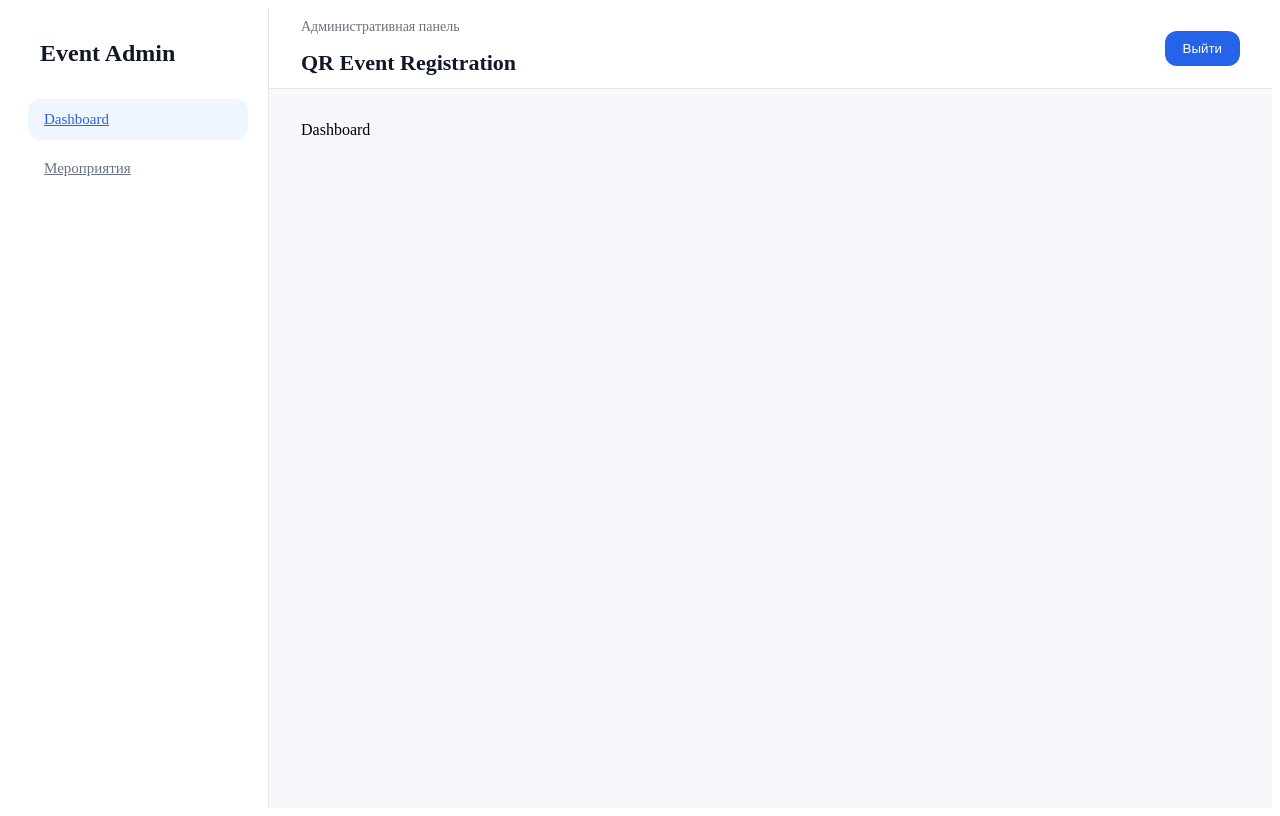
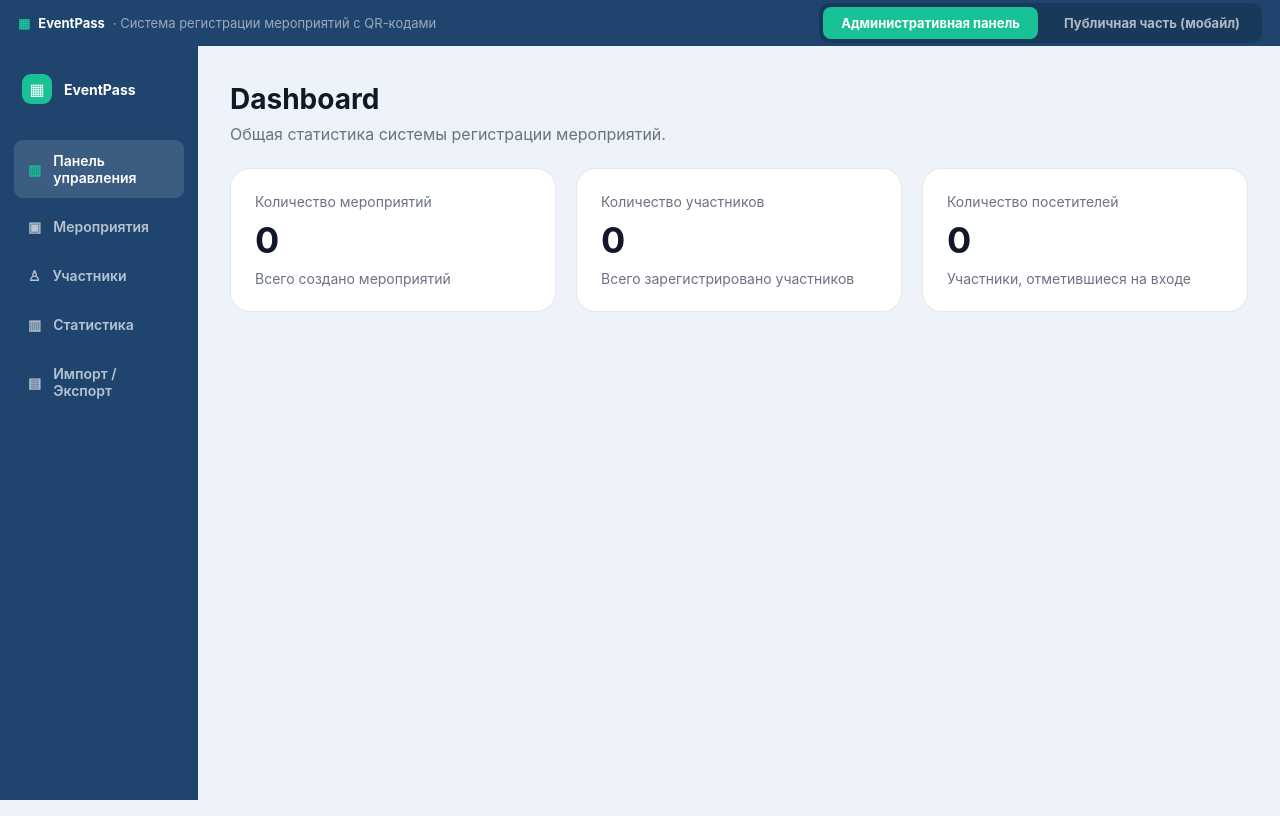
Before and after one commit to event-registration-team/qr-frontend, a React (Vite) app: page /dashboard in a window 1280 px wide. Built offline with nearby package versions, Linux system fonts and the light colour scheme.

Commit message:
match admin layout design

```diff
--- a/src/components/Header/Header.css
+++ b/src/components/Header/Header.css
@@ -1,47 +1,63 @@
 .header {
+  position: fixed;
+  top: 0;
+  left: 0;
+  z-index: 20;
 
-  height: 80px;
-
-  padding: 0 32px;
+  width: 100%;
+  height: 46px;
 
   display: flex;
-
   align-items: center;
-
   justify-content: space-between;
 
-  background: #ffffff;
+  padding: 0 18px;
 
-  border-bottom: 1px solid #e5e7eb;
-
+  background: var(--color-primary);
+  color: #ffffff;
 }
 
-.header__subtitle {
+.header__brand {
+  display: flex;
+  align-items: center;
+  gap: 8px;
 
-  font-size: 14px;
-
-  color: #6b7280;
-
+  font-size: 13px;
 }
 
-.header__title {
-
-  font-size: 22px;
-
-  color: #111827;
-
+.header__brand span {
+  color: rgba(255, 255, 255, 0.55);
 }
 
-.header__logout {
+.header__icon {
+  color: var(--color-accent);
+  font-weight: 700;
+}
 
-  padding: 10px 18px;
+.header__tabs {
+  display: flex;
+  gap: 8px;
 
+  padding: 4px;
+
+  border-radius: 10px;
+  background: rgba(0, 0, 0, 0.18);
+}
+
+.header__tab {
   border: none;
+  border-radius: 8px;
 
-  border-radius: 12px;
+  padding: 8px 18px;
 
-  background: #2563eb;
+  background: transparent;
+  color: rgba(255, 255, 255, 0.65);
 
+  font-size: 13px;
+  font-weight: 700;
+}
+
+.header__tab--active {
+  background: var(--color-accent);
   color: #ffffff;
-
 }
--- a/src/components/Header/Header.tsx
+++ b/src/components/Header/Header.tsx
@@ -3,14 +3,20 @@ import './Header.css';
 export function Header() {
   return (
     <header className="header">
-      <div>
-        <p className="header__subtitle">Административная панель</p>
-        <h1 className="header__title">QR Event Registration</h1>
+      <div className="header__brand">
+        <div className="header__icon">▦</div>
+        <strong>EventPass</strong>
+        <span>· Система регистрации мероприятий с QR-кодами</span>
       </div>
 
-      <button type="button" className="header__logout">
-        Выйти
-      </button>
+      <div className="header__tabs">
+        <button className="header__tab header__tab--active" type="button">
+          Административная панель
+        </button>
+        <button className="header__tab" type="button">
+          Публичная часть (мобайл)
+        </button>
+      </div>
     </header>
   );
 }
--- a/src/components/Sidebar/Sidebar.css
+++ b/src/components/Sidebar/Sidebar.css
@@ -1,53 +1,68 @@
 .sidebar {
-  width: 260px;
-  min-height: 100vh;
+  width: 198px;
+  min-height: calc(100vh - 46px);
 
-  background: #ffffff;
+  padding: 28px 14px;
 
-  border-right: 1px solid #e5e7eb;
+  background: var(--color-primary);
+  color: #ffffff;
 }
 
-.sidebar__logo {
-  padding: 32px;
+.sidebar__brand {
+  display: flex;
+  align-items: center;
+  gap: 12px;
 
-  font-size: 24px;
-  font-weight: 700;
+  margin-bottom: 36px;
+  padding: 0 8px;
+}
 
-  color: #111827;
+.sidebar__brand-icon {
+  width: 30px;
+  height: 30px;
+
+  display: grid;
+  place-items: center;
+
+  border-radius: 9px;
+  background: var(--color-accent);
+}
+
+.sidebar__brand strong {
+  font-size: 14px;
 }
 
 .sidebar__nav {
   display: flex;
   flex-direction: column;
-
   gap: 8px;
-
-  padding: 0 20px;
 }
 
 .sidebar__link {
-  padding: 12px 16px;
+  display: flex;
+  align-items: center;
+  gap: 12px;
 
-  border-radius: 12px;
+  padding: 12px 14px;
 
-  font-size: 15px;
-  font-weight: 500;
+  border-radius: 9px;
 
-  color: #6b7280;
+  color: rgba(255, 255, 255, 0.68);
 
-  transition:
-    background-color 0.2s ease,
-    color 0.2s ease;
+  font-size: 14px;
+  font-weight: 600;
 }
 
 .sidebar__link:hover {
-  background: #f3f4f6;
-
-  color: #111827;
+  background: rgba(255, 255, 255, 0.08);
+  color: #ffffff;
 }
 
 .sidebar__link--active {
-  background: #eff6ff;
+  background: rgba(255, 255, 255, 0.13);
+  color: #ffffff;
+}
 
-  color: #2563eb;
+.sidebar__link--active span {
+  color: var(--color-accent);
 }
--- a/src/components/Sidebar/Sidebar.tsx
+++ b/src/components/Sidebar/Sidebar.tsx
@@ -5,30 +5,31 @@ import { ROUTES } from '../../router/routes';
 import './Sidebar.css';
 
 const menuItems = [
-  {
-    title: 'Dashboard',
-    path: ROUTES.dashboard,
-  },
-  {
-    title: 'Мероприятия',
-    path: ROUTES.events,
-  },
+  { title: 'Панель управления', path: ROUTES.dashboard, icon: '▥' },
+  { title: 'Мероприятия', path: ROUTES.events, icon: '▣' },
+  { title: 'Участники', path: ROUTES.participants, icon: '♙' },
+  { title: 'Статистика', path: ROUTES.statistics, icon: '▥' },
+  { title: 'Импорт / Экспорт', path: ROUTES.importExport, icon: '▤' },
 ];
 
 export function Sidebar() {
   return (
     <aside className="sidebar">
-      <div className="sidebar__logo">Event Admin</div>
+      <div className="sidebar__brand">
+        <div className="sidebar__brand-icon">▦</div>
+        <strong>EventPass</strong>
+      </div>
 
       <nav className="sidebar__nav">
         {menuItems.map((item) => (
           <NavLink
-            key={item.path}
+            key={item.title}
             to={item.path}
             className={({ isActive }) =>
               isActive ? 'sidebar__link sidebar__link--active' : 'sidebar__link'
             }
           >
+            <span>{item.icon}</span>
             {item.title}
           </NavLink>
         ))}
--- /dev/null
+++ b/src/components/StatsCard/StatsCard.css
@@ -0,0 +1,34 @@
+.stats-card {
+  padding: 24px;
+
+  border-radius: 20px;
+
+  background: #ffffff;
+
+  border: 1px solid #e5e7eb;
+}
+
+.stats-card__title {
+  margin-bottom: 12px;
+
+  font-size: 14px;
+
+  color: #6b7280;
+}
+
+.stats-card__value {
+  display: block;
+
+  font-size: 36px;
+  line-height: 1;
+
+  color: #111827;
+}
+
+.stats-card__description {
+  margin-top: 12px;
+
+  font-size: 14px;
+
+  color: #6b7280;
+}
--- /dev/null
+++ b/src/components/StatsCard/StatsCard.tsx
@@ -0,0 +1,20 @@
+import './StatsCard.css';
+
+interface StatsCardProps {
+  title: string;
+  value: number;
+  description?: string;
+}
+
+export function StatsCard({ title, value, description }: StatsCardProps) {
+  return (
+    <article className="stats-card">
+      <p className="stats-card__title">{title}</p>
+      <strong className="stats-card__value">{value}</strong>
+
+      {description && (
+        <p className="stats-card__description">{description}</p>
+      )}
+    </article>
+  );
+}
--- a/src/layouts/AdminLayout/AdminLayout.css
+++ b/src/layouts/AdminLayout/AdminLayout.css
@@ -1,33 +1,15 @@
 .admin-layout {
   min-height: 100vh;
-
   display: flex;
-
-  background: #f6f8fb;
+  padding-top: 46px;
+  background: var(--color-bg);
 }
 
 .admin-layout__content {
   flex: 1;
-
-  display: flex;
-
-  flex-direction: column;
+  min-width: 0;
 }
 
 .admin-layout__main {
-  flex: 1;
-
-  padding: 32px;
+  padding: 36px 32px;
 }
-
-@media (max-width: 768px) {
-
-  .admin-layout {
-    flex-direction: column;
-  }
-
-  .admin-layout__main {
-    padding: 20px;
-  }
-
-}
--- /dev/null
+++ b/src/pages/DashboardPage/DashboardPage.css
@@ -0,0 +1,45 @@
+.dashboard-page {
+  display: flex;
+  flex-direction: column;
+
+  gap: 24px;
+}
+
+.dashboard-page__header {
+  display: flex;
+  flex-direction: column;
+
+  gap: 8px;
+}
+
+.dashboard-page__title {
+  font-size: 28px;
+
+  color: #111827;
+}
+
+.dashboard-page__description {
+  font-size: 16px;
+
+  color: #6b7280;
+}
+
+.dashboard-page__grid {
+  display: grid;
+
+  grid-template-columns: repeat(3, minmax(0, 1fr));
+
+  gap: 20px;
+}
+
+@media (max-width: 1024px) {
+  .dashboard-page__grid {
+    grid-template-columns: repeat(2, minmax(0, 1fr));
+  }
+}
+
+@media (max-width: 640px) {
+  .dashboard-page__grid {
+    grid-template-columns: 1fr;
+  }
+}
--- a/src/pages/DashboardPage/DashboardPage.tsx
+++ b/src/pages/DashboardPage/DashboardPage.tsx
@@ -1,3 +1,45 @@
+import { StatsCard } from '../../components/StatsCard/StatsCard';
+
+import './DashboardPage.css';
+
+const dashboardStats = [
+  {
+    title: 'Количество мероприятий',
+    value: 0,
+    description: 'Всего создано мероприятий',
+  },
+  {
+    title: 'Количество участников',
+    value: 0,
+    description: 'Всего зарегистрировано участников',
+  },
+  {
+    title: 'Количество посетителей',
+    value: 0,
+    description: 'Участники, отметившиеся на входе',
+  },
+];
+
 export function DashboardPage() {
-  return <div>Dashboard</div>;
+  return (
+    <section className="dashboard-page">
+      <div className="dashboard-page__header">
+        <h2 className="dashboard-page__title">Dashboard</h2>
+        <p className="dashboard-page__description">
+          Общая статистика системы регистрации мероприятий.
+        </p>
+      </div>
+
+      <div className="dashboard-page__grid">
+        {dashboardStats.map((stat) => (
+          <StatsCard
+            key={stat.title}
+            title={stat.title}
+            value={stat.value}
+            description={stat.description}
+          />
+        ))}
+      </div>
+    </section>
+  );
 }
--- a/src/styles/global.css
+++ b/src/styles/global.css
@@ -0,0 +1,46 @@
+* {
+  margin: 0;
+  padding: 0;
+  box-sizing: border-box;
+}
+
+html,
+body,
+#root {
+  min-height: 100vh;
+}
+
+body {
+  font-family: Inter, system-ui, -apple-system, BlinkMacSystemFont, 'Segoe UI', sans-serif;
+  background: #eef3f9;
+  color: #1f2937;
+}
+
+button,
+input,
+textarea,
+select {
+  font: inherit;
+}
+
+button {
+  cursor: pointer;
+}
+
+a {
+  color: inherit;
+  text-decoration: none;
+}
+
+:root {
+  --color-primary: #1f456f;
+  --color-primary-dark: #18395c;
+  --color-accent: #18c296;
+  --color-bg: #eef3f9;
+  --color-card: #ffffff;
+  --color-border: #dfe7ef;
+  --color-text: #1f2937;
+  --color-muted: #7b8794;
+  --shadow-card: 0 8px 24px rgba(31, 69, 111, 0.08);
+  --radius-card: 14px;
+}
```
